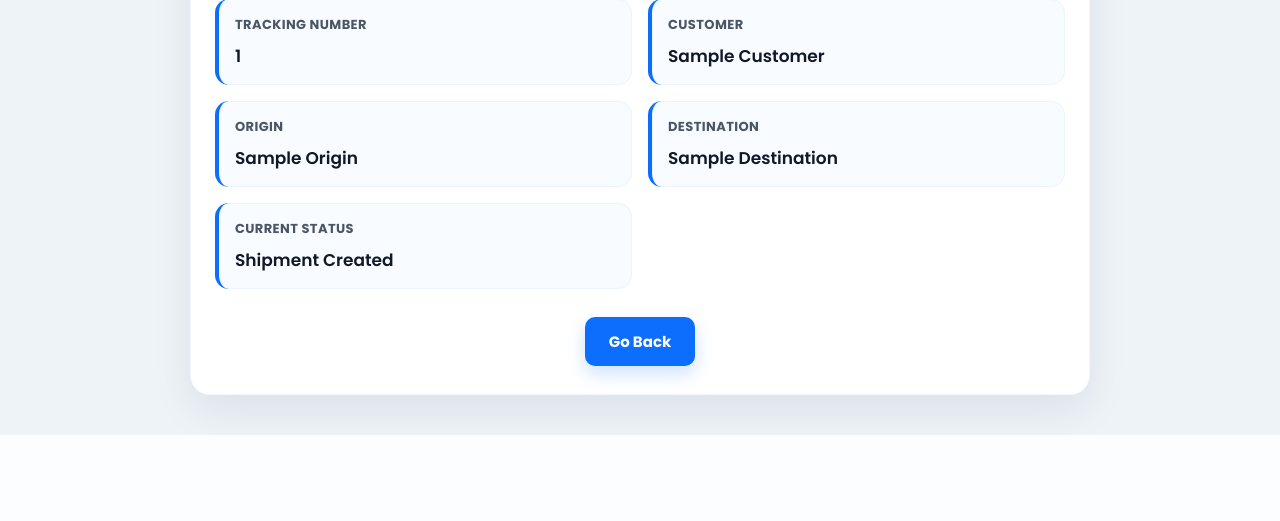
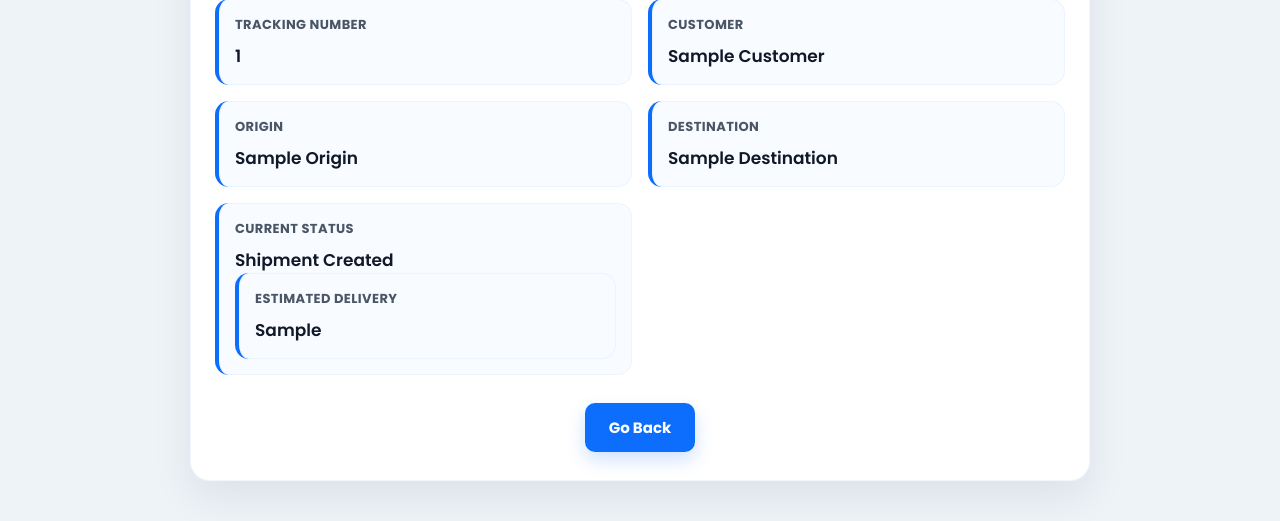
Before and after one commit to speechless001/novatrack-courier, a Flask app: template templates/result.html in a window 1280 px wide. Shown: the part 919-1440 px from the top of the page. Before the commit the page ends 1354 px from the top, so only its background shows below. Run offline with Flask 3, Linux system fonts and the light colour scheme; the template is opened without the code that fills it: most values are stand-ins (such as "Sample title", 1, 10 or a date in 2020); some libraries are stand-ins or nearby versions.

Commit message:
show estimated delivery time

```diff
--- a/main.py
+++ b/main.py
@@ -160,19 +160,19 @@ def create_shipment():
     status = request.form["status"].title()
 
     tracking_number = generate_tracking_number()
-
+    estimated_deivery = request.form["estimated_delivery"].strip()
 
     conn = get_db_connection()
     cur = conn.cursor()
 
     cur.execute(
-        "INSERT INTO packages (tracking_number, customer, origin, destination, status) VALUES (%s, %s, %s, %s, %s)",
+        "INSERT INTO packages (tracking_number, customer, origin, destination, status, estimated_delivery) VALUES (%s, %s, %s, %s, %s)",
         (tracking_number, customer, origin, destination, status)
     )
 
     cur.execute(
         "INSERT INTO tracking_history (tracking_number, update_message) VALUES (%s, %s)",
-        (tracking_number, "Shipment Created")
+        (tracking_number, "Shipment information recieved. Package is awaiting pickup")
     )
 
     conn.commit()
--- a/templates/result.html
+++ b/templates/result.html
@@ -561,6 +561,13 @@
                         <div class="detail-box">
                             <strong>Current Status</strong>
                             <span>{{ package.status.title()}}</span>
+
+                            {% if package.estimated_delivery %}
+                            <div class="detail-box">
+                                <strong>Estimated Delivery</strong>
+                                <span>{{ package.estimated_delivery }}</span>
+                            </div>
+                            {% endif %}
                         </div>
                     </div>
                 </div>
```
